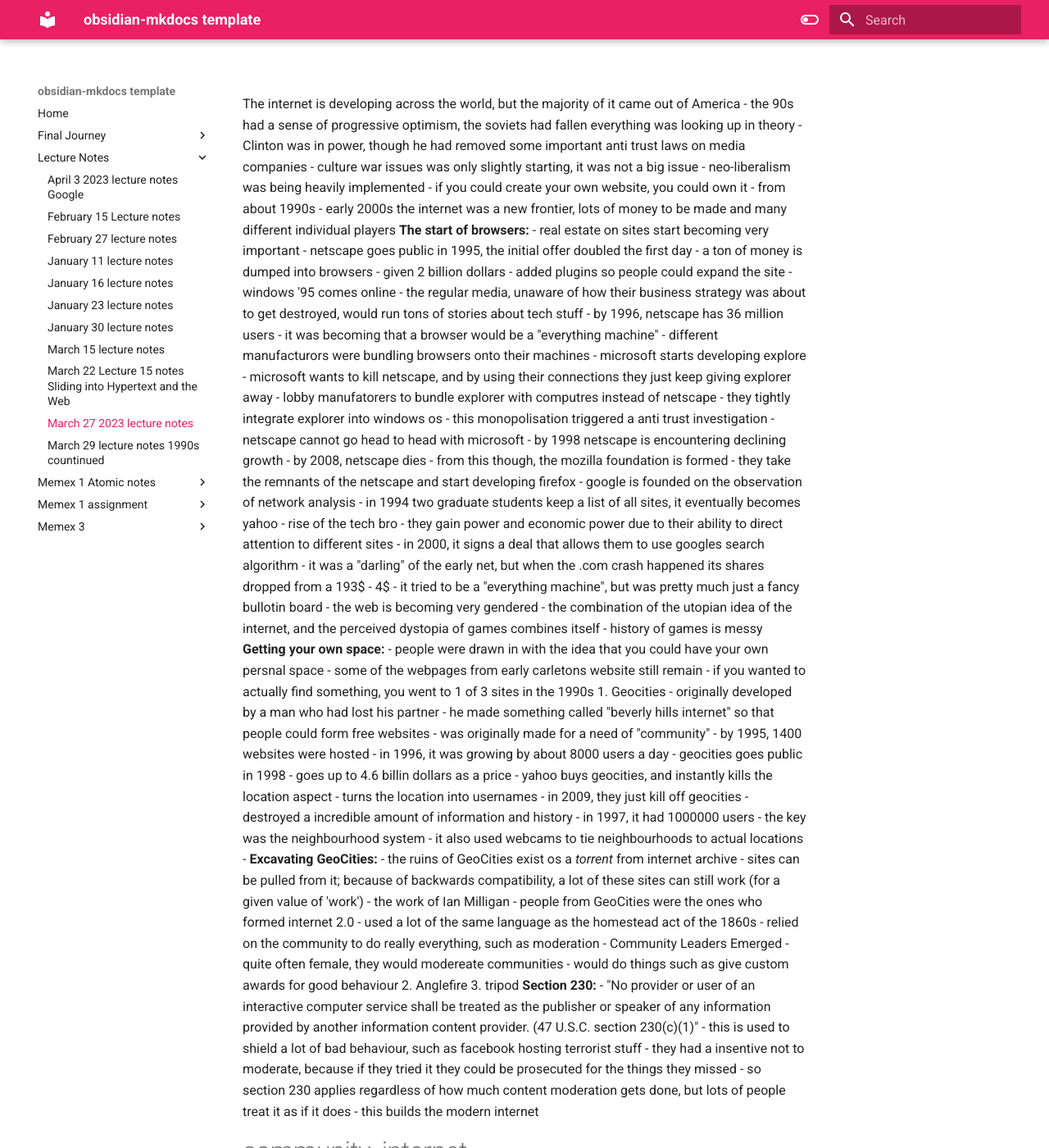
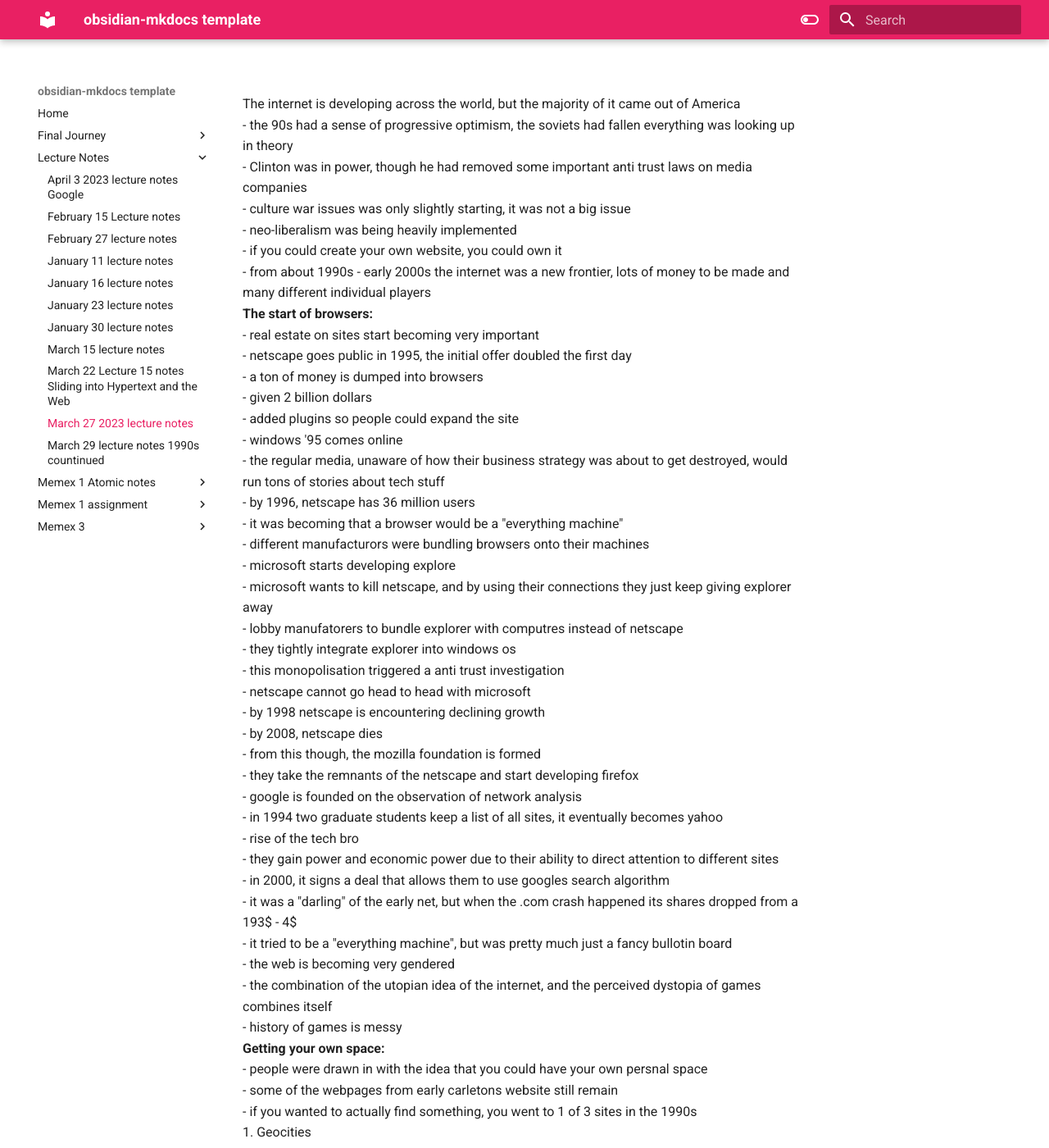
Before and after one commit to EricSchofield/HIST-1900-Memmex-1, an MkDocs documentation site: the page built from docs/Lecture Notes/March 27 2023 lecture notes.md, in a window 1280 px wide and 1400 px high. Shown: the whole window at 82% size. Built offline with MkDocs 1.6.1 and Material for MkDocs 9.7.7, drawn with Linux system fonts in a browser that asks for light colours; some of the changed text lies outside the part shown.

Commit message:
Update March 27 2023 lecture notes.md

```diff
--- a/docs/Lecture Notes/March 27 2023 lecture notes.md
+++ b/docs/Lecture Notes/March 27 2023 lecture notes.md
@@ -1,78 +1,78 @@
-The internet is developing across the world, but the majority of it came out of America
-- the 90s had a sense of progressive optimism, the soviets had fallen everything was looking up in theory
-- Clinton was in power, though he had removed some important anti trust laws on media companies
-- culture war issues was only slightly starting, it was not a big issue
-- neo-liberalism was being heavily implemented
-- if you could create your own website, you could own it
-- from about 1990s - early 2000s the internet was a new frontier, lots of money to be made and many different individual players
-**The start of browsers:**
-- real estate on sites start becoming very important
-- netscape goes public in 1995, the initial offer doubled the first day
-- a ton of money is dumped into browsers
-- given 2 billion dollars
-- added plugins so people could expand the site
-- windows '95 comes online
-- the regular media, unaware of how their business strategy was about to get destroyed, would run tons of stories about tech stuff
-- by 1996, netscape has 36 million users
-- it was becoming that a browser would be a "everything machine"
-- different manufacturors were bundling browsers onto their machines
-- microsoft starts developing explore
-- microsoft wants to kill netscape, and by using their connections they just keep giving explorer away
-- lobby manufatorers to bundle explorer with computres instead of netscape
-- they tightly integrate explorer into windows os
-- this monopolisation triggered a anti trust investigation
-- netscape cannot go head to head with microsoft
-- by 1998 netscape is encountering declining growth
-- by 2008, netscape dies
-- from this though, the mozilla foundation is formed
-- they take the remnants of the netscape and start developing firefox
-- google is founded on the observation of network analysis
-- in 1994 two graduate students keep a list of all sites, it eventually becomes yahoo
-- rise of the tech bro
-- they gain power and economic power due to their ability to direct attention to different sites
-- in 2000, it signs a deal that allows them to use googles search algorithm
-- it was a "darling" of the early net, but when the .com crash happened its shares dropped from a 193$ - 4$
-- it tried to be a "everything machine", but was pretty much just a fancy bullotin board
-- the web is becoming very gendered
-- the combination of the utopian idea of the internet, and the perceived dystopia of games combines itself
-- history of games is messy
-**Getting your own space:**
-- people were drawn in with the idea that you could have your own persnal space
-- some of the webpages from early carletons website still remain
-- if you wanted to actually find something, you went to 1 of 3 sites in the 1990s
-	1. Geocities
-	- originally developed by a man who had lost his partner
-	- he made something called "beverly hills internet" so that people could form free websites
-	- was originally made for a need of "community"
-	- by 1995, 1400 websites were hosted
-	- in 1996, it was growing by about 8000 users a day
-	- geocities goes public in 1998
-	- goes up to 4.6 billin dollars as a price
-	- yahoo buys geocities, and instantly kills the location aspect
-	- turns the location into usernames
-	- in 2009, they just kill off geocities
-	- destroyed a incredible amount of information and history
-	- in 1997, it had 1000000 users
-	- the key was the neighbourhood system
-	- it also used webcams to tie neighbourhoods to actual locations
-	- **Excavating GeoCities:**
-		- the ruins of GeoCities exist os a *torrent* from internet archive
-		- sites can be pulled from it; because of backwards compatibility, a lot of these sites can still work (for a given value of 'work')
-		- the work of Ian Milligan
-		- people from GeoCities were the ones who formed internet 2.0
-	- used a lot of the same language as the homestead act of the 1860s
-	- relied on the community to do really everything, such as moderation
-	- Community Leaders Emerged
-	- quite often female, they would modereate communities
-	- would do things such as give custom awards for good behaviour
-	2. Anglefire
-	3. tripod
-**Section 230:**
-- "No provider or user of an interactive computer service shall be treated as the publisher or speaker of any information provided by another information content provider. (47 U.S.C. section 230(c)(1)"
-- this is used to shield a lot of bad behaviour, such as facebook hosting terrorist stuff
-- they had a insentive not to moderate, because if they tried it they could be prosecuted for the things they missed
-- so section 230 applies regardless of how much content moderation gets done, but lots of people treat it as if it does
-- this builds the modern internet
+The internet is developing across the world, but the majority of it came out of America <br>
+- the 90s had a sense of progressive optimism, the soviets had fallen everything was looking up in theory <br>
+- Clinton was in power, though he had removed some important anti trust laws on media companies <br>
+- culture war issues was only slightly starting, it was not a big issue <br>
+- neo-liberalism was being heavily implemented<br>
+- if you could create your own website, you could own it<br>
+- from about 1990s - early 2000s the internet was a new frontier, lots of money to be made and many different individual players <br>
+**The start of browsers:**<br>
+- real estate on sites start becoming very important <br>
+- netscape goes public in 1995, the initial offer doubled the first day <br>
+- a ton of money is dumped into browsers <br>
+- given 2 billion dollars <br>
+- added plugins so people could expand the site <br>
+- windows '95 comes online <br>
+- the regular media, unaware of how their business strategy was about to get destroyed, would run tons of stories about tech stuff<br>
+- by 1996, netscape has 36 million users <br>
+- it was becoming that a browser would be a "everything machine"<br>
+- different manufacturors were bundling browsers onto their machines <br>
+- microsoft starts developing explore <br>
+- microsoft wants to kill netscape, and by using their connections they just keep giving explorer away <br>
+- lobby manufatorers to bundle explorer with computres instead of netscape <br>
+- they tightly integrate explorer into windows os<br>
+- this monopolisation triggered a anti trust investigation <br>
+- netscape cannot go head to head with microsoft <br>
+- by 1998 netscape is encountering declining growth <br>
+- by 2008, netscape dies <br>
+- from this though, the mozilla foundation is formed<br>
+- they take the remnants of the netscape and start developing firefox <br>
+- google is founded on the observation of network analysis <br>
+- in 1994 two graduate students keep a list of all sites, it eventually becomes yahoo <br>
+- rise of the tech bro <br>
+- they gain power and economic power due to their ability to direct attention to different sites <br>
+- in 2000, it signs a deal that allows them to use googles search algorithm <br>
+- it was a "darling" of the early net, but when the .com crash happened its shares dropped from a 193$ - 4$<br>
+- it tried to be a "everything machine", but was pretty much just a fancy bullotin board <br>
+- the web is becoming very gendered <br>
+- the combination of the utopian idea of the internet, and the perceived dystopia of games combines itself <br>
+- history of games is messy <br>
+**Getting your own space:**<br>
+- people were drawn in with the idea that you could have your own persnal space <br>
+- some of the webpages from early carletons website still remain <br>
+- if you wanted to actually find something, you went to 1 of 3 sites in the 1990s<br>
+	1. Geocities<br>
+	- originally developed by a man who had lost his partner <br>
+	- he made something called "beverly hills internet" so that people could form free websites<br>
+	- was originally made for a need of "community"<br>
+	- by 1995, 1400 websites were hosted <br>
+	- in 1996, it was growing by about 8000 users a day <br>
+	- geocities goes public in 1998<br>
+	- goes up to 4.6 billin dollars as a price <br>
+	- yahoo buys geocities, and instantly kills the location aspect <br>
+	- turns the location into usernames <br>
+	- in 2009, they just kill off geocities <br>
+	- destroyed a incredible amount of information and history <br>
+	- in 1997, it had 1000000 users <br>
+	- the key was the neighbourhood system <br>
+	- it also used webcams to tie neighbourhoods to actual locations<br>
+	- **Excavating GeoCities:**<br>
+		- the ruins of GeoCities exist os a *torrent* from internet archive <br>
+		- sites can be pulled from it; because of backwards compatibility, a lot of these sites can still work (for a given value of 'work')<br>
+		- the work of Ian Milligan <br>
+		- people from GeoCities were the ones who formed internet 2.0<br>
+	- used a lot of the same language as the homestead act of the 1860s <br>
+	- relied on the community to do really everything, such as moderation <br>
+	- Community Leaders Emerged <br>
+	- quite often female, they would modereate communities <br>
+	- would do things such as give custom awards for good behaviour<br>
+	2. Anglefire<br>
+	3. tripod<br>
+**Section 230:**<br>
+- "No provider or user of an interactive computer service shall be treated as the publisher or speaker of any information provided by another information content provider. (47 U.S.C. section 230(c)(1)"<br>
+- this is used to shield a lot of bad behaviour, such as facebook hosting terrorist stuff <br>
+- they had a insentive not to moderate, because if they tried it they could be prosecuted for the things they missed <br>
+- so section 230 applies regardless of how much content moderation gets done, but lots of people treat it as if it does <br>
+- this builds the modern internet <br>
 
 #community_internet
 #Late_1900s
```
